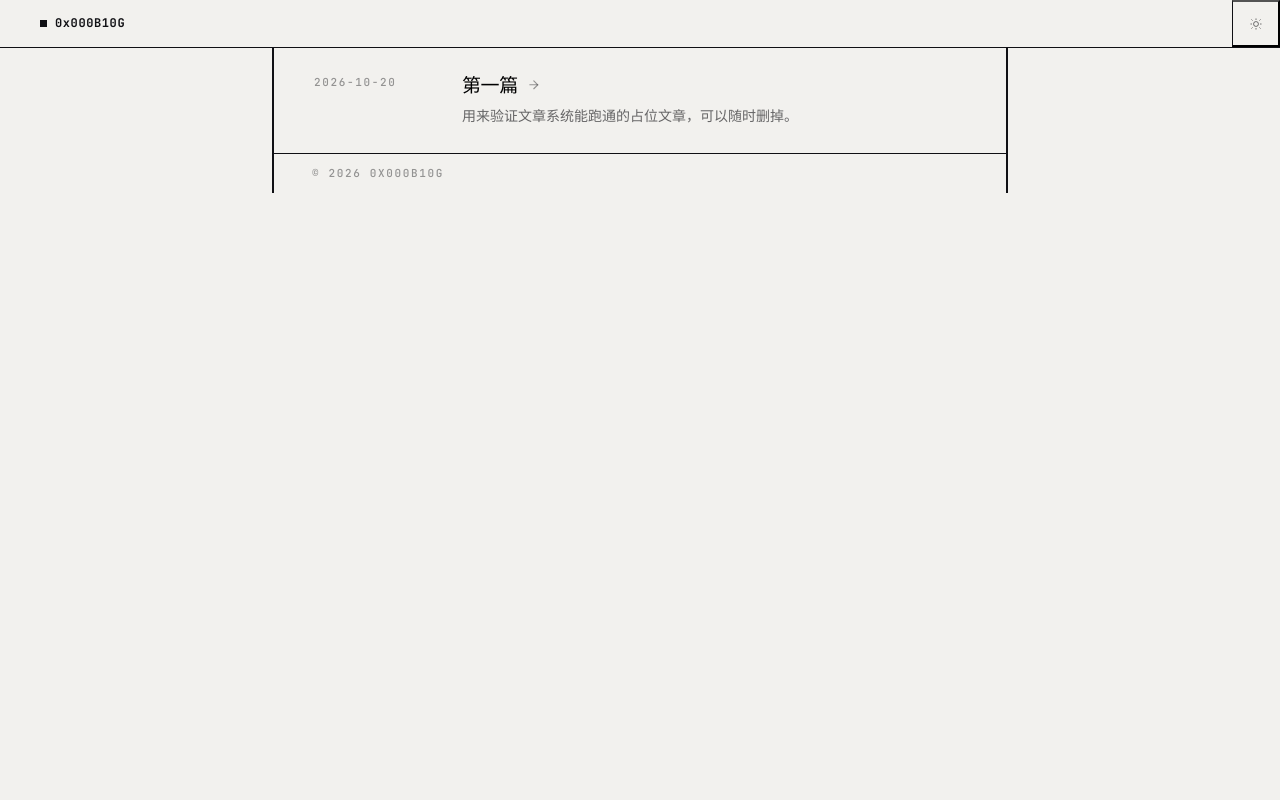
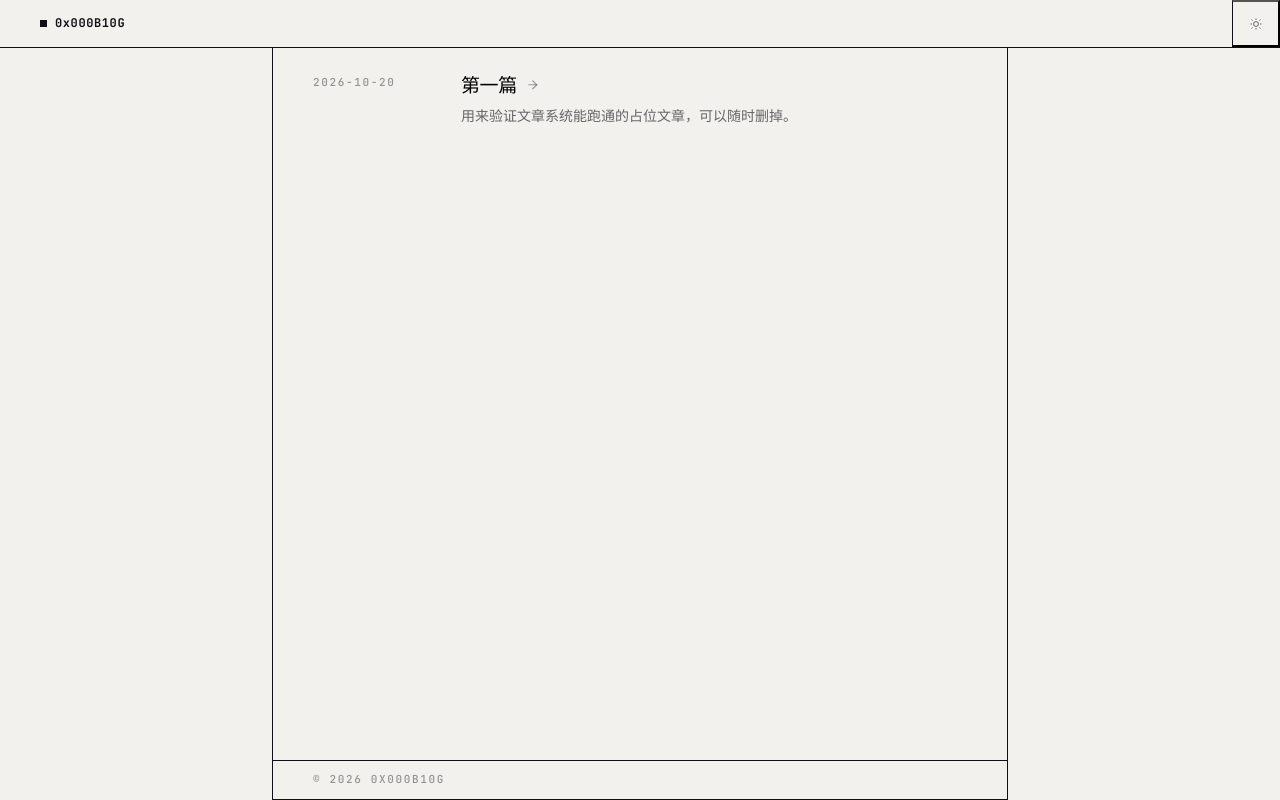
Before and after one commit to Xnye/xnye.github.io, an Astro site: page / in a window 1280 px wide. Built offline with nearby package versions, Linux system fonts and the light colour scheme; Astro itself is replaced by a stand-in of ours.

Commit message:
Close the frame: 1px rails, full height, sealed footer

```diff
--- a/src/styles/global.css
+++ b/src/styles/global.css
@@ -99,6 +99,13 @@ body {
   line-height: 1.6;
   -webkit-font-smoothing: antialiased;
   -moz-osx-font-smoothing: grayscale;
+  /* Column flex so the frame can stretch to the viewport and the footer can
+     be pushed to its bottom. Without a height here the rail only ever grew to
+     its content, so the vertical rules stopped mid-page. */
+  display: flex;
+  flex-direction: column;
+  min-height: 100vh;
+  min-height: 100dvh;
 }
 
 ::selection {
@@ -201,12 +208,11 @@ html:not([data-theme='dark']) .icon-moon {
    Rail — the bordered column, applied per section
 
    Each section owns its own left and right rule, so nothing ever composites
-   over a rule and the whole height is guaranteed identical. The rules use
-   the 1.5px trick: a 1px line lands on a fractional device pixel whenever
-   the centred column leftover space is odd, and antialiasing then splits
-   it into two half-strength columns (measured 73 + 129 instead of a solid
-   17). At 1.5px there is always one fully covered device pixel, so every
-   width renders the same weight.
+   over a rule and the whole height is guaranteed identical. The rules are
+   1px borders, the same weight as every horizontal rule on the page: the
+   previous build drew them as 2px inset shadows to dodge half-pixel
+   antialiasing, which left the vertical edges reading twice as heavy as the
+   horizontal ones.
    ============================================================ */
 
 .main {
@@ -219,13 +225,7 @@ html:not([data-theme='dark']) .icon-moon {
   width: 100%;
   max-width: var(--frame);
   margin-inline: auto;
-  /* Two CSS px, not one. At a fractional device ratio a 1px rule is split by
-     antialiasing into two columns whose ratio depends on where the centred
-     column happens to land, so one side reads grey and the other black at the
-     same time. At 2px at least two device columns are fully covered at every
-     phase, which makes both edges look the same weight. */
-  box-shadow: inset 2px 0 0 var(--rule), inset -2px 0 0 var(--rule);
-  padding-inline: 2px;
+  border-inline: 1px solid var(--rule);
   background: var(--bg);
   display: flex;
   flex-direction: column;
@@ -233,12 +233,13 @@ html:not([data-theme='dark']) .icon-moon {
 }
 
 .foot {
-  margin-top: auto;
+  flex: none;
 }
 
 .rail--foot {
   flex: none;
   border-top: 1px solid var(--rule);
+  border-bottom: 1px solid var(--rule);
   padding: 0.85rem clamp(1rem, 4vw, 2.5rem);
 }
 
```
